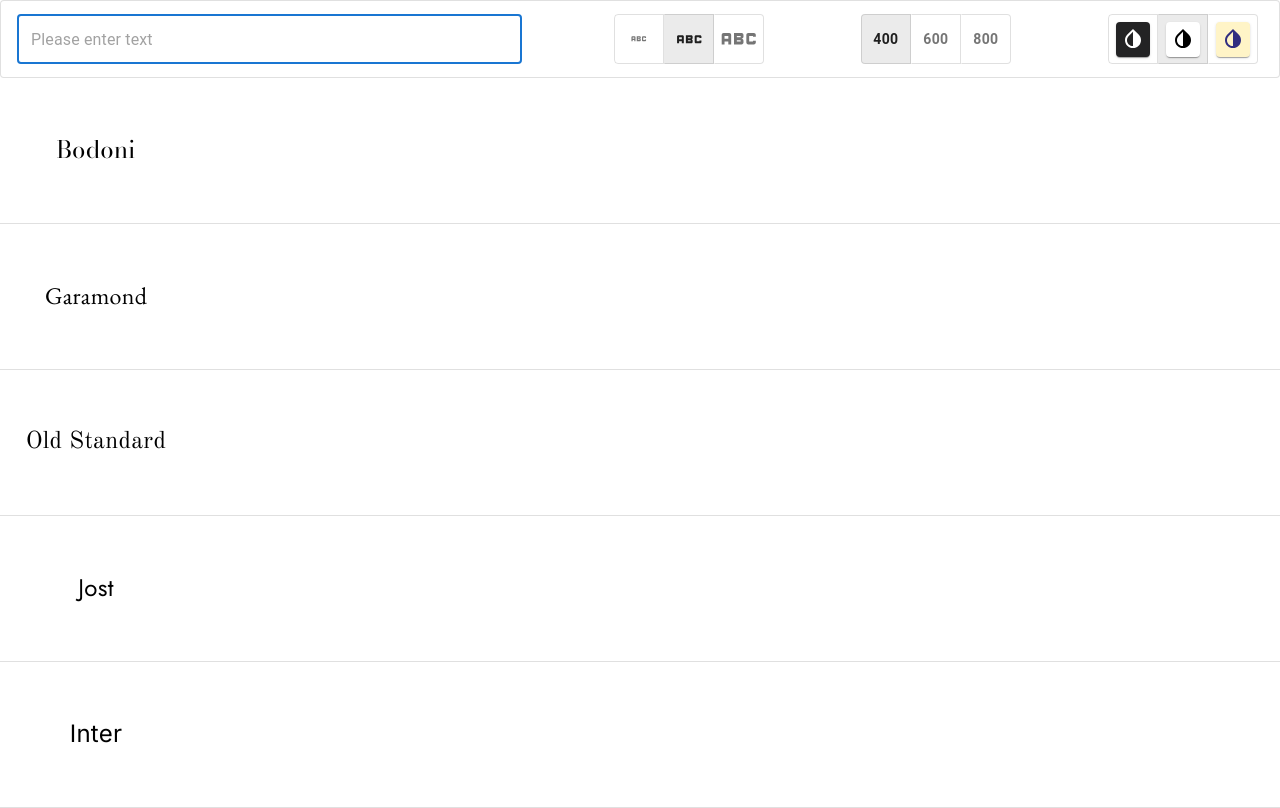
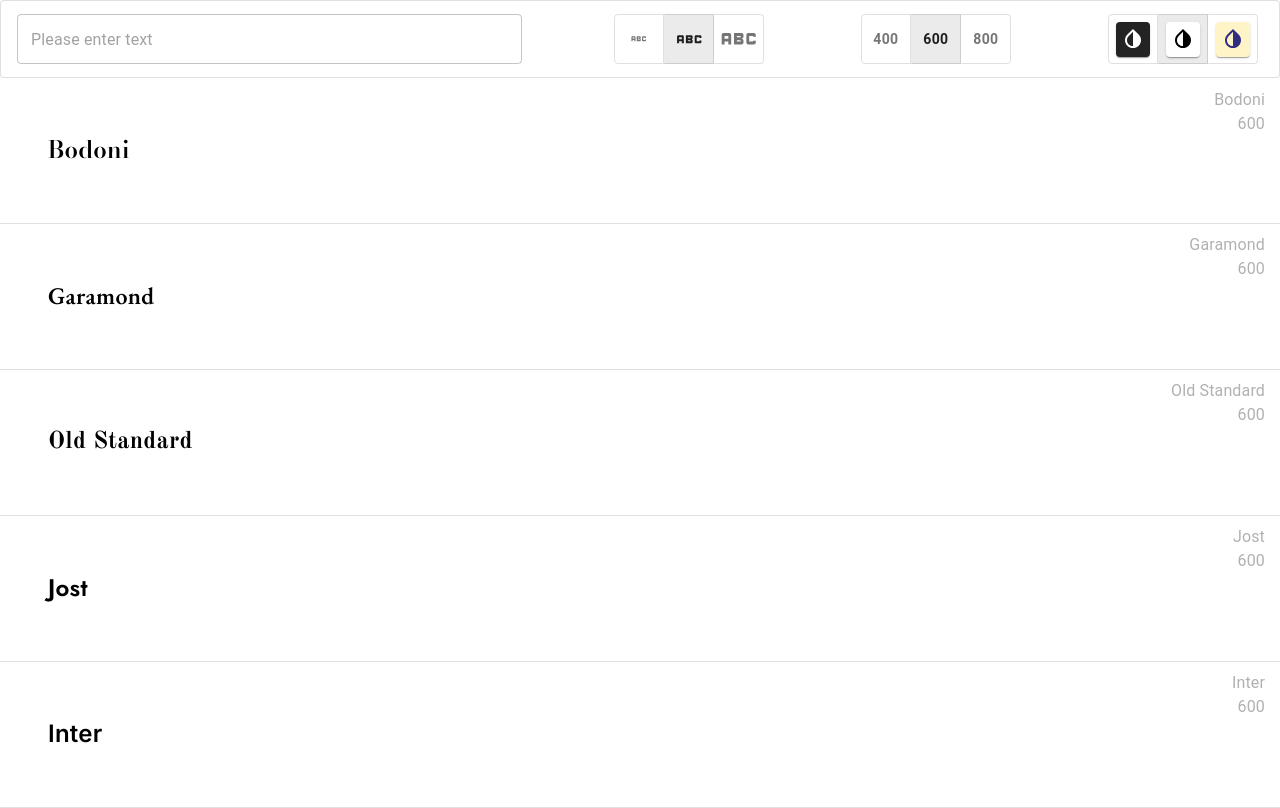
Before and after one commit to arthurfincham/font-app, a React (Create React App) app: page / in a window 1280 px wide. Built offline with nearby package versions, Linux system fonts and the light colour scheme.

Commit message:
Mod: src/App.js src/components/FontSizeToggle.js src/components/Navbar.js src/components/PreviewInput.js src/components/PreviewRow.js src/index.css

```diff
--- a/src/App.js
+++ b/src/App.js
@@ -8,13 +8,13 @@ import { GlobalStyles } from './global';
 function App() {
   const [siteTheme, setSiteTheme] = useState('Light');
 
-  const [previewText, setPreviewText] = useState(['']);
+  const [previewText, setPreviewText] = useState([null]);
 
   const previewInput = useRef(null);
 
   const [fontSize, setFontSize] = useState('1.5');
 
-  const [fontWeight, setFontWeight] = useState('400');
+  const [fontWeight, setFontWeight] = useState('600');
 
   const updatePreviewText = (e) => {
     setPreviewText(e.target.value);
@@ -33,6 +33,7 @@ function App() {
   };
 
   useEffect(() => {
+    console.log(previewText.length);
     previewInput.current.dispatchEvent(
       new Event('change', {
         detail: {
--- a/src/components/FontSizeToggle.js
+++ b/src/components/FontSizeToggle.js
@@ -1,7 +1,7 @@
 import ToggleButton from '@mui/material/ToggleButton';
 import ToggleButtonGroup from '@mui/material/ToggleButtonGroup';
 import { styled } from '@mui/system';
-import Tooltip from '@mui/material/Tooltip';
+
 import AbcIcon from '@mui/icons-material/Abc';
 
 export default function FontSizeToggle({ fontSize, setFontSize }) {
@@ -19,7 +19,6 @@ export default function FontSizeToggle({ fontSize, setFontSize }) {
     setFontSize(newAlignment);
   };
   return (
-    <Tooltip title="Font Size" disableFocusListener disableTouchListener enterHoverDelay={2000}>
     <StyledToggleButtonGroup size="small" value={fontSize} exclusive onChange={handleSize} aria-label="text alignment">
       <ToggleButton value="1" aria-label="left aligned">
         <StyledIcon size="1.5em" />
@@ -31,6 +30,5 @@ export default function FontSizeToggle({ fontSize, setFontSize }) {
         <StyledIcon size="3.5em" />
       </ToggleButton>
     </StyledToggleButtonGroup>
-    </Tooltip>
   );
 }
--- a/src/components/Navbar.js
+++ b/src/components/Navbar.js
@@ -4,7 +4,6 @@ import Box from '@mui/material/Box';
 import FontWeightToggle from './FontWeightToggle';
 import ThemeToggle from './ThemeToggle';
 import FontSizeToggle from './FontSizeToggle';
-import Divider from '@mui/material/Divider';
 
 export default function Navbar({
   setSiteTheme,
--- a/src/components/PreviewInput.js
+++ b/src/components/PreviewInput.js
@@ -5,7 +5,6 @@ export default function PreviewInput({ updatePreviewText, previewInput, previewT
   return (
     <FormControl sx={{ width: '50ch', display: 'flex', justifyContent: 'center' }}>
       <OutlinedInput
-        autoFocus={true}
         value={previewText}
         ref={previewInput}
         placeholder="Please enter text"
--- a/src/components/PreviewRow.js
+++ b/src/components/PreviewRow.js
@@ -1,5 +1,6 @@
 import TableCell from '@mui/material/TableCell';
 import TableRow from '@mui/material/TableRow';
+import { Typography } from '@mui/material';
 
 export default function PreviewRow({ font, fontName, previewText, fontWeight, fontSize }) {
   const styling = {
@@ -9,13 +10,15 @@ export default function PreviewRow({ font, fontName, previewText, fontWeight, fo
     whiteSpace: 'nowrap',
   };
   return (
-    <TableRow>
-      <TableCell style={styling} align="center">
-        {fontName}
+    <TableRow sx={{ position: 'relative' }}>
+      <TableCell sx={{ width: '85%', paddingInline: 6 }} style={styling}>
+        {previewText[0] === null || previewText.length === 0 ? fontName : previewText}
       </TableCell>
-      <TableCell sx={{ width: '85%' }} style={styling}>
-        {previewText}
-      </TableCell>
+      <TableCell></TableCell>
+      <div className="fontRowInfo">
+        <Typography>{fontName}</Typography>
+        <Typography>{fontWeight}</Typography>
+      </div>
     </TableRow>
   );
 }
--- a/src/index.css
+++ b/src/index.css
@@ -22,3 +22,19 @@ body {
 .MuiToggleButtonGroup-root {
   margin-inline: 5px;
 }
+.fontRowInfo {
+  display: flex;
+  flex-direction: column;
+  align-items: end;
+
+  width: max-content;
+  color: rgb(177, 177, 177);
+  font-size: 1em;
+  position: absolute;
+  top: 10px;
+  right: 15px;
+}
+
+.fontRowInfo > * {
+  margin: 0;
+}
```
Lines whose indentation alone changed are shown as unchanged.
